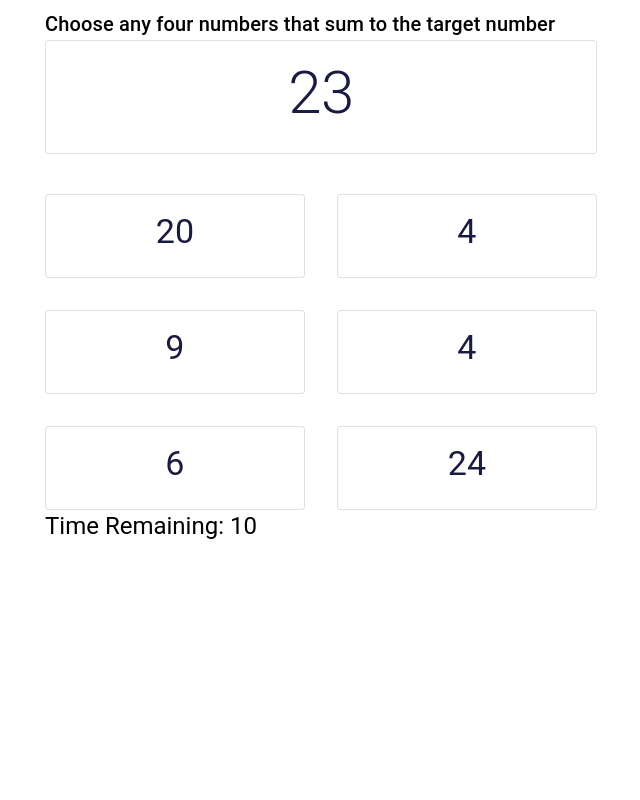
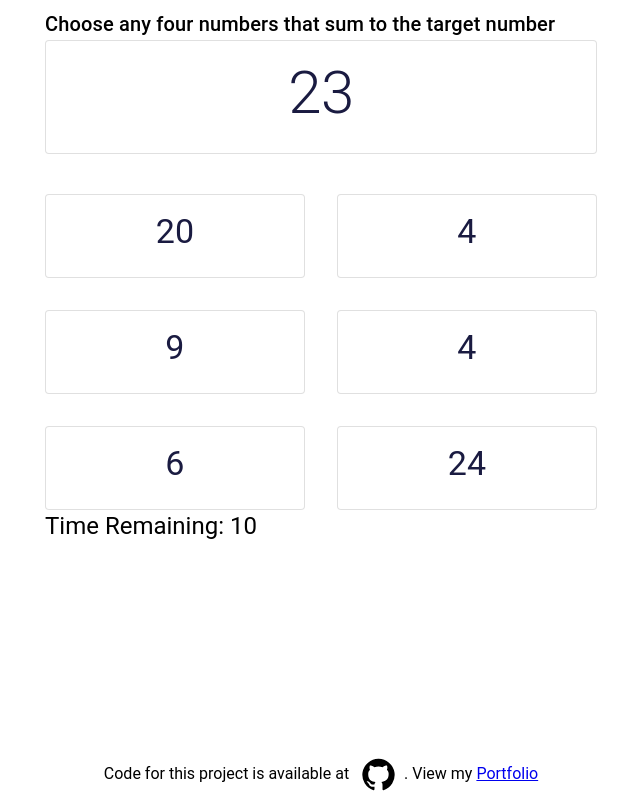
Before and after one commit to tejender-singh/TargetSum, a React app: page / in a window 1280 px wide. Shown: the whole page, without its empty margins (319-959 px from the left). Built offline with nearby package versions, Linux system fonts and the light colour scheme.

Commit message:
Added links to github and portfolio

```diff
--- a/package.json
+++ b/package.json
@@ -27,6 +27,7 @@
     "@babel/preset-react": "^7.18.6",
     "@emotion/react": "^11.10.5",
     "@emotion/styled": "^11.10.5",
+    "@mui/icons-material": "^5.11.0",
     "@mui/material": "^5.11.5",
     "babel-loader": "^9.1.2",
     "express": "^4.18.2",
--- a/src/components/Playground.js
+++ b/src/components/Playground.js
@@ -72,7 +72,7 @@ const Playground = (props) => {
       </Typography>
       <div
         style={{
-          paddingTop: 40,
+          paddingTop: 10,
           textAlign: "center",
         }}
       >
--- a/src/components/app.js
+++ b/src/components/app.js
@@ -1,18 +1,60 @@
-import { Container, Typography } from "@mui/material";
+import { Container, IconButton, Typography } from "@mui/material";
 import { useState } from "react";
 import Playground from "./Playground";
+import GitHubIcon from "@mui/icons-material/GitHub";
+import ColorUtils from "../utils/ColorUtils";
 
 export default function App() {
   const [gameId, setGameId] = useState(1);
   const resetGame = () => {
     setGameId(gameId + 1);
   };
+  const openLink = (url) => {
+    window.open(url, "_blank");
+  };
+
   return (
+    <>
       <Container maxWidth="sm">
         <Typography variant="h6" component="div">
           Choose any four numbers that sum to the target number
         </Typography>
         <Playground key={gameId} onPlayAgain={resetGame} />
       </Container>
+      <footer
+        style={{
+          position: "fixed",
+          left: 10,
+          bottom: 0,
+          right: 10,
+        }}
+      >
+        <p
+          style={{
+            textAlign: "center",
+            fontFamily: `"Roboto","Helvetica","Arial",sans-serif`,
+            margin: 0,
+          }}
+        >
+          Code for this project is available at{" "}
+          <IconButton aria-label="delete">
+            <GitHubIcon
+              fontSize="large"
+              sx={{ color: ColorUtils.black }}
+              onClick={() =>
+                openLink("https://github.com/tejender-singh/TargetSum")
+              }
+            />
+          </IconButton>
+          . View my{" "}
+          <a
+            href="#"
+            onClick={() => openLink("https://tejender-singh.github.io/")}
+          >
+            Portfolio
+          </a>
+        </p>
+      </footer>
+    </>
   );
 }
```
Also changed, not shown: dist/index.html, 1 other file. Lines whose indentation alone changed are shown as unchanged.
